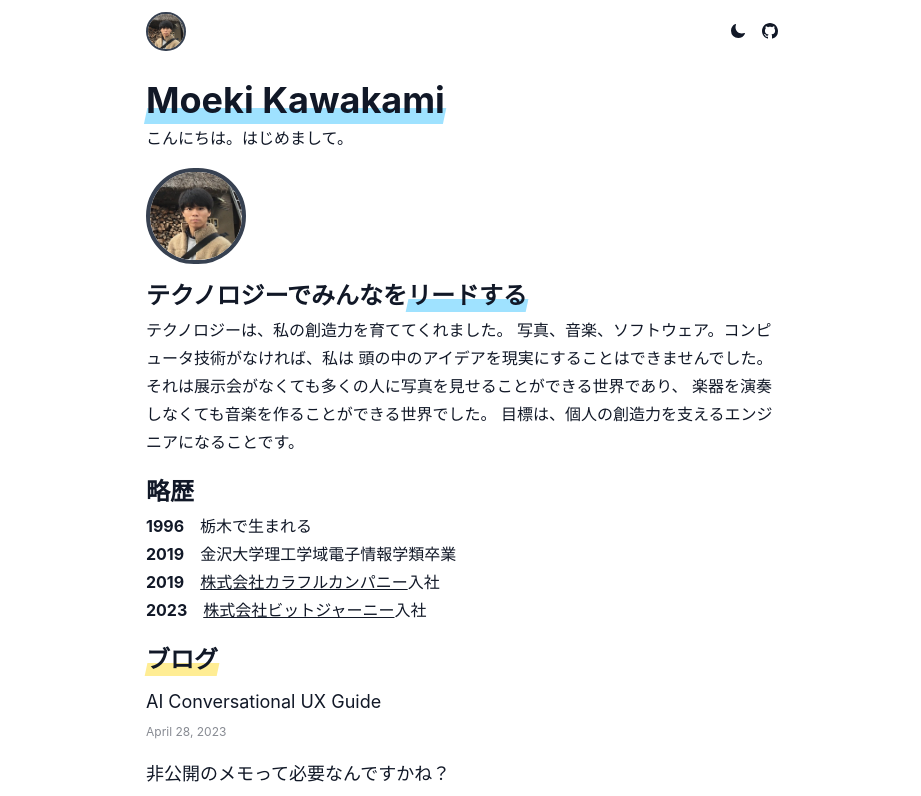
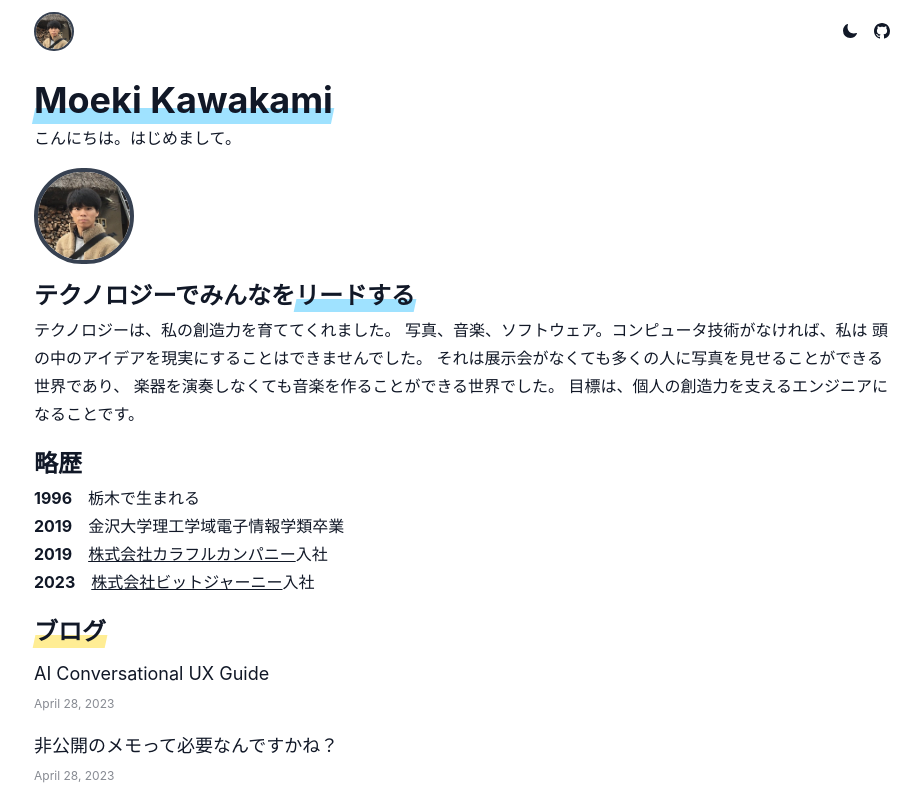
Before and after one commit to kawakamimoeki/website-legacy, a Next.js app: page / in a window 1280 px wide. Shown: the top 796 px of the page, without its empty margins (174-1095 px from the left). Built offline with nearby package versions, Linux system fonts and the light colour scheme.

Commit message:
improve layout

```diff
--- a/components/header.tsx
+++ b/components/header.tsx
@@ -15,7 +15,7 @@ export default function Header() {
         WebkitBackdropFilter: 'blur(10px)'
       }}
       className="z-10 fixed w-full text-gray-900 dark:text-white">
-      <div className="flex items-center max-w-2xl mx-auto px-4">
+      <div className="flex items-center max-w-4xl mx-auto px-4">
         <Link href="/" passHref>
           <Image
             src="/img/moeki.jpg"
--- a/pages/_app.tsx
+++ b/pages/_app.tsx
@@ -15,7 +15,7 @@ function MyApp({ Component, pageProps }) {
             transition: '0.5s'
           }}>
           <Header />
-          <div className="pt-20 mx-auto max-w-2xl p-4">
+          <div className="pt-20 mx-auto max-w-4xl p-4">
             <Component {...pageProps} />
             <Footer />
           </div>
```
